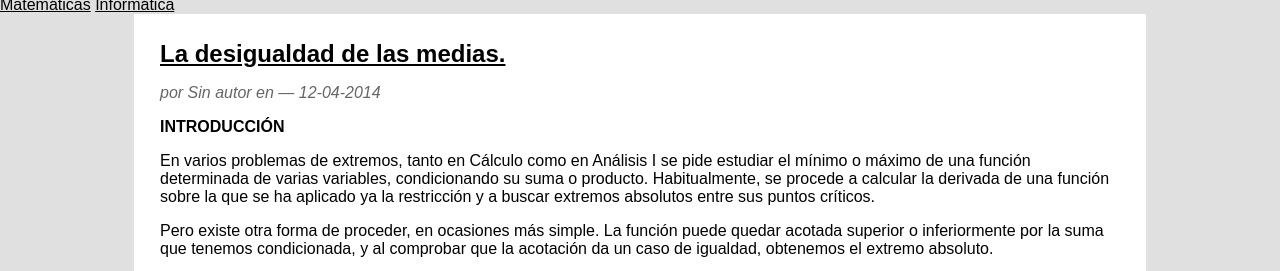
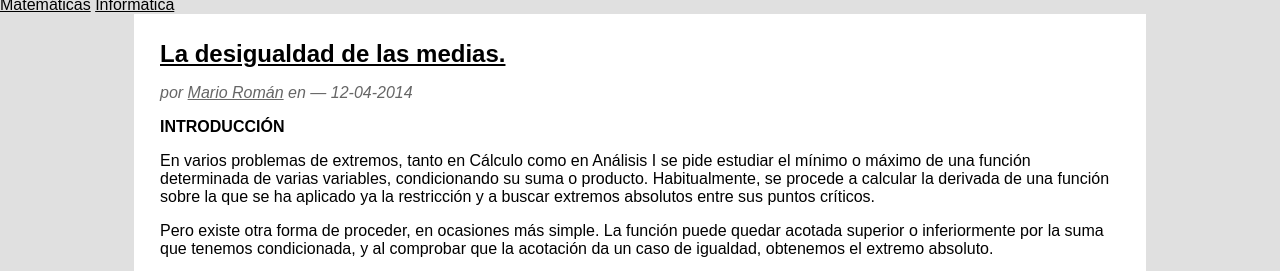
Before and after one commit to libreim/blog, a Jekyll site: the page built from index.html, in a window 1280 px wide and 900 px high, cut to the strip 104-375 px from the top of the window. Built offline with Jekyll 4.4.1, drawn with Linux system fonts in a browser that asks for light colours; formulas are drawn with MathJax 3; the list of posts is cut into pages by our own code.

Commit message:
Autor en "desigualdad de las medias"

```diff
--- a/_posts/2014-4-12-desigualdadMedias.md
+++ b/_posts/2014-4-12-desigualdadMedias.md
@@ -1,6 +1,8 @@
 ---
 layout: chapter
 title: La desigualdad de las medias.
+authors:
+  - mario
 ---
 
 ### Introducción
```
